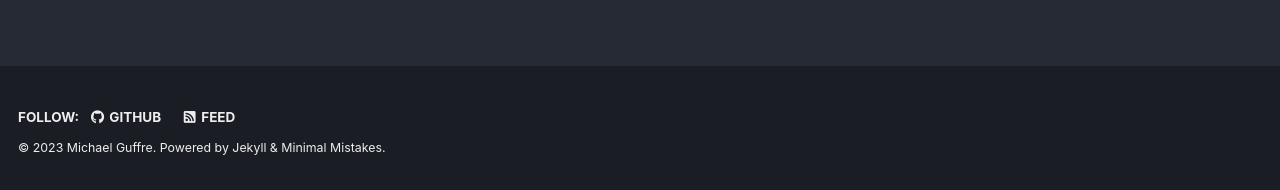
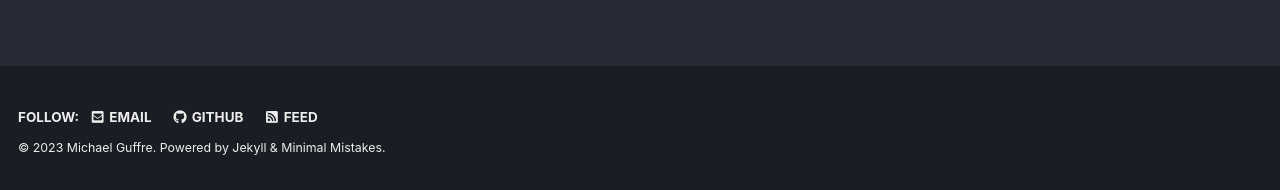
Before and after one commit to guffre/guffre.github.io, a Jekyll site: the page built from index.html, in a window 1280 px wide. Shown: the part 841-1031 px from the top of the page. Built offline with Jekyll 4.4.1, drawn with Linux system fonts in a browser that asks for light colours; cached includes are drawn as plain includes; the list of posts is cut into pages by our own code.

Commit message:
Update _config.yml

```diff
--- a/_config.yml
+++ b/_config.yml
@@ -132,6 +132,9 @@ author:
 # Site Footer
 footer:
   links:
+    - label: "Email"
+      icon: "fas fa-fw fa-envelope-square"
+      url: "mailto:mtguffre@protonmail.com"
     - label: "Twitter"
       icon: "fab fa-fw fa-twitter-square"
       # url:
```
